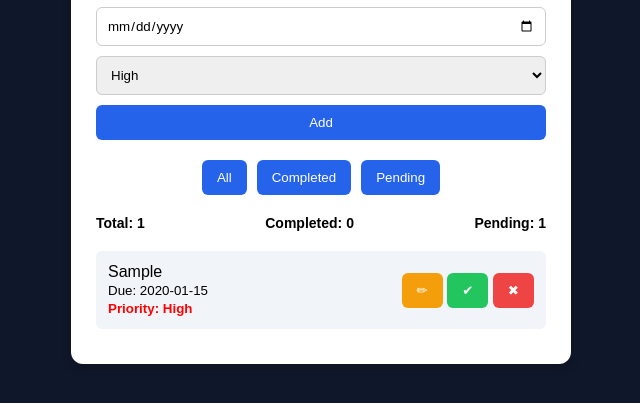
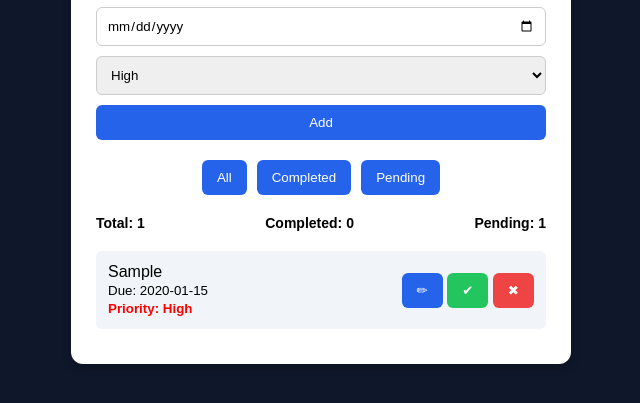
Before and after one commit to Saba-Maheen/to-do-list, a plain HTML site: page index.html in a window 1280 px wide. Both pictures are taken after typing "Sample", "2020-01-15" into the empty fields and a click on the button "Add". Shown: the part 279-682 px from the top of the page, without its empty margins (319-959 px from the left). Drawn offline with Linux system fonts and the light colour scheme.

Commit message:
Update style.css

```diff
--- a/style.css
+++ b/style.css
@@ -98,7 +98,7 @@ li{
 
 /* Action Buttons */
 .editBtn{
-    background:#f59e0b;
+    background:#2563eb;
 }
 
 .completeBtn{
```
